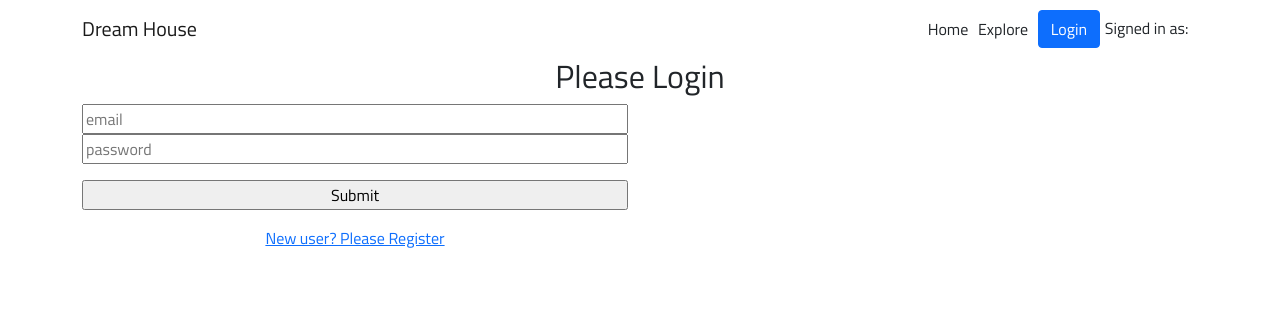
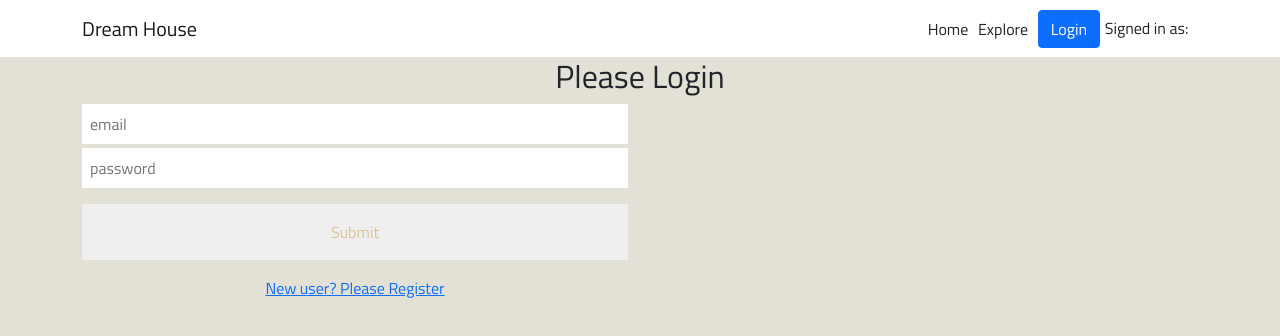
Before and after one commit to greeenOrange/dream-house, a React (Create React App) app: page /login in a window 1280 px wide. Shown: the top 336 px of the page. Built offline with nearby package versions, Linux system fonts and the light colour scheme; no server answers.

Commit message:
first adid

```diff
--- a/src/App.js
+++ b/src/App.js
@@ -33,9 +33,9 @@ function App() {
         <Router>
         <Menu></Menu>
           <Switch>
-            <Route path="/dashboard">
+            <PrivateRoute path="/dashboard">
             <Dashbaord></Dashbaord>
-            </Route>
+            </PrivateRoute>
             <Route path="/home">
               <Home />
             </Route>
@@ -57,9 +57,9 @@ function App() {
             <PrivateRoute path="/mybooking">
               <MyBooking></MyBooking>
             </PrivateRoute>
-            <Route path="/manageServices">
+            <PrivateRoute path="/manageServices">
               <ManageServices />
-            </Route>
+            </PrivateRoute>
             <PrivateRoute path="/manageallorders">
               <ManageAllOrder></ManageAllOrder>
             </PrivateRoute>
--- a/src/pages/Home/Booking/Booking.css
+++ b/src/pages/Home/Booking/Booking.css
@@ -1,3 +1,11 @@
 .login-box{
     width: 100px;
 }
+.submit-btn{
+    color:#dcc397;
+    padding: 1rem;
+    border: none;
+}
+input{
+    border: none;
+}
--- /dev/null
+++ b/src/pages/Login/Login.css
@@ -0,0 +1,4 @@
+.login-form{
+    background-color: #E3E1D6;
+    height: 100vh;
+}
--- a/src/pages/Login/Login.js
+++ b/src/pages/Login/Login.js
@@ -1,6 +1,7 @@
 import React, { useState } from 'react';
 import { Alert, Spinner } from 'react-bootstrap';
 import { useHistory, useLocation } from 'react-router';
+import './Login.css'
 import { NavLink } from 'react-router-dom';
 import useAuth from '../../Hook/UseAuth';
 
@@ -22,15 +23,16 @@ const Login = () => {
         e.preventDefault();
     }
     return (
-        <div className='container'>
+        <div className="login-form">
+            <div className='container'>
         <div className="row">
         <h2>Please Login</h2>
             <div className="col-md-6">
             <div className="align-center">
             <form onSubmit={handleLoginSubmit}>
-                <input className="d-block w-100" type="email" placeholder="email" name="email" onChange={handleOnChange} />
-                <input className="d-block w-100" type="password" placeholder="password" name="password" onChange={handleOnChange} />
-                <input className="d-block w-100 my-3" type="submit" />
+                <input className="d-block w-100 p-2 mb-1" type="email" placeholder="email" name="email" onChange={handleOnChange} />
+                <input className="d-block w-100 p-2" type="password" placeholder="password" name="password" onChange={handleOnChange} />
+                <input className="d-block w-100 my-3 submit-btn" type="submit" />
                 <NavLink to="/register">
                     New user? Please Register
                 </NavLink>
@@ -47,6 +49,7 @@ const Login = () => {
         </div>
 
         </div>
+        </div>
     );
 };
 
--- /dev/null
+++ b/src/pages/Login/Register/Register.css
@@ -0,0 +1,4 @@
+.register-form{
+    background-color: #E3E1D6;
+    height: 100vh;
+}
--- a/src/pages/Login/Register/Register.js
+++ b/src/pages/Login/Register/Register.js
@@ -2,6 +2,7 @@ import React, { useState } from 'react';
 import { Alert, Spinner } from 'react-bootstrap';
 import { NavLink } from 'react-router-dom';
 import useAuth from '../../../Hook/UseAuth';
+import './Register.css'
 
 const Register = () => {
     const [loginData, setLoginData] = useState({});
@@ -24,7 +25,8 @@ const handleLoginSubmit = e => {
     e.preventDefault();
 }
     return (
-        <div className='container'>
+        <div className='register-form'>
+            <div className='container'>
         <div className="row">
         <h2>Please Register</h2>
             <div className="col-md-6">
@@ -34,7 +36,7 @@ const handleLoginSubmit = e => {
                 <input className="d-block w-100 p-1 m-1" type="email" placeholder="email" name="email" onChange={handleOnChange} />
                 <input className="d-block w-100 p-1 m-1" type="password" placeholder="password" name="password" onChange={handleOnChange} />
                 <input className="d-block w-100 p-1 m-1" type="password" placeholder="Re-password" name="password2" onChange={handleOnChange} />
-                <input className="d-block w-100 my-3" type="submit" />
+                <input className="d-block w-100 my-3 submit-btn" type="submit" />
                 <NavLink to="/Login">
                     Alrady Register? Please Login
                 </NavLink>
@@ -51,6 +53,7 @@ const handleLoginSubmit = e => {
         </div>
 
         </div>
+        </div>
     );
 };
 
--- /dev/null
+++ b/src/pages/ReviewForm/ReviewForm.css
@@ -0,0 +1,4 @@
+.review-form{
+    background-color: #E3E1D6;
+    height: 100vh;
+}
--- a/src/pages/ReviewForm/ReviewForm.js
+++ b/src/pages/ReviewForm/ReviewForm.js
@@ -2,6 +2,7 @@ import React from 'react';
 import { useForm } from 'react-hook-form';
 import Swal from "sweetalert2";
 import useAuth from '../../Hook/UseAuth';
+import './ReviewForm.css'
 
 const ReviewForm = () => {
   const { user } = useAuth();
@@ -35,20 +36,16 @@ const ReviewForm = () => {
       });
   }
   return (
-    <div
-      className="container-fluid "
-
-    >
+    <div className='review-form'>
+        <div className="container">
       <h1 className="pt-2 fw-bold" >
         Give your FeedBack
       </h1>
 
       <div className="row mx-auto py-5">
-        <div className="col-md-6 col-sm-12 align-self-center">
-          <img className="img-fluid w-75 rounded-3"  alt="" />
-        </div>
 
-        <div className="col-md-6 col-sm-12">
+
+        <div className="col-md-12">
           <form onSubmit={handleSubmit(onSubmit)}>
             <input
               {...register("name")}
@@ -89,6 +86,7 @@ const ReviewForm = () => {
         </div>
       </div>
     </div>
+    </div>
   );
 };
 
```
